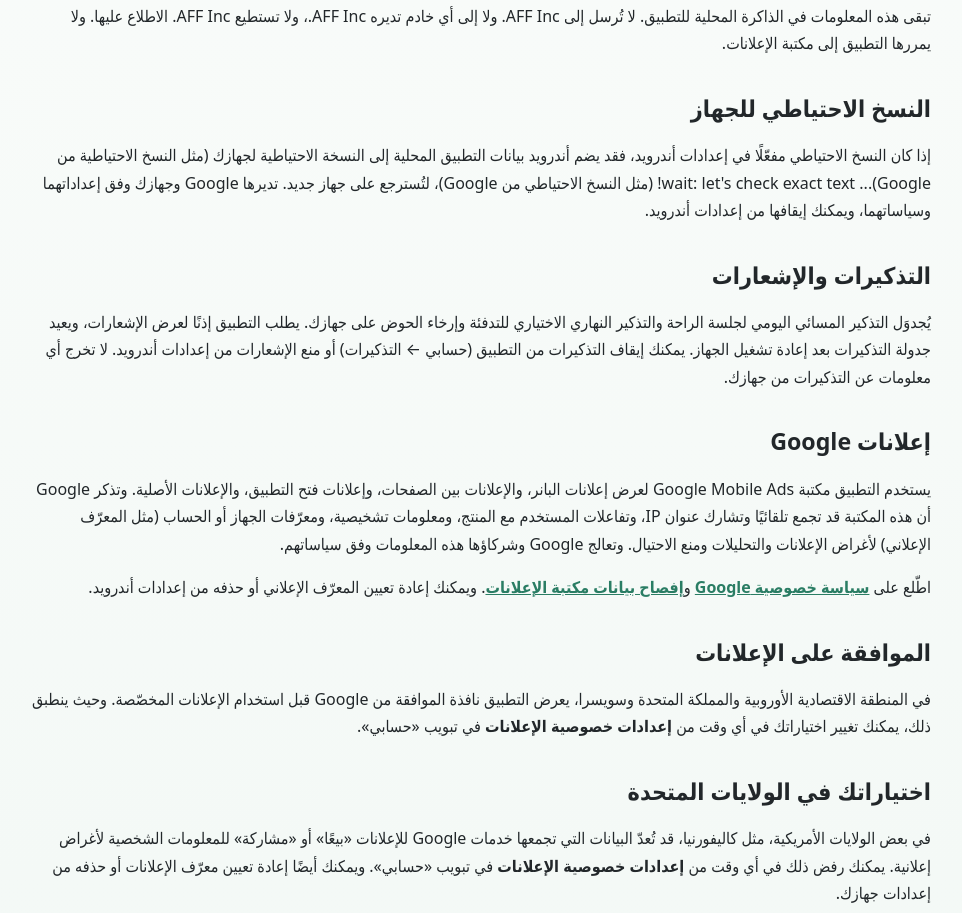
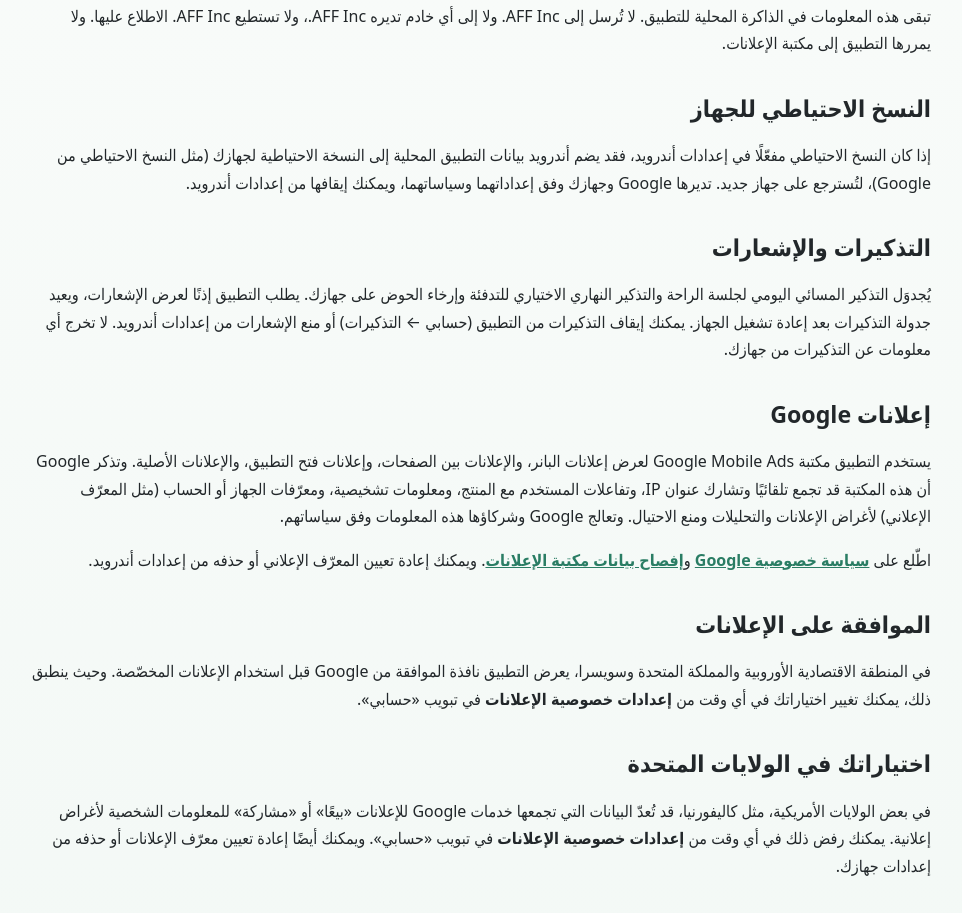
Before and after one commit to fri7at/fri7at.github.io, a plain HTML site: page period-relief-yoga/ar/index.html in a window 1280 px wide. Shown: the part 876-1789 px from the top of the page, without its empty margins (159-1121 px from the left). Drawn offline with Linux system fonts and the light colour scheme.

Commit message:
Fix device backup paragraph in period-relief-yoga/ar/index.html

```diff
--- a/period-relief-yoga/ar/index.html
+++ b/period-relief-yoga/ar/index.html
@@ -27,7 +27,7 @@
 <p>تبقى هذه المعلومات في الذاكرة المحلية للتطبيق. لا تُرسل إلى AFF Inc. ولا إلى أي خادم تديره AFF Inc.، ولا تستطيع AFF Inc. الاطلاع عليها. ولا يمررها التطبيق إلى مكتبة الإعلانات.</p>
 
 <h2>النسخ الاحتياطي للجهاز</h2>
-<p>إذا كان النسخ الاحتياطي مفعّلًا في إعدادات أندرويد، فقد يضم أندرويد بيانات التطبيق المحلية إلى النسخة الاحتياطية لجهازك (مثل النسخ الاحتياطية من Google)... wait: let's check exact text! (مثل النسخ الاحتياطي من Google)، لتُسترجع على جهاز جديد. تديرها Google وجهازك وفق إعداداتهما وسياساتهما، ويمكنك إيقافها من إعدادات أندرويد.</p>
+<p>إذا كان النسخ الاحتياطي مفعّلًا في إعدادات أندرويد، فقد يضم أندرويد بيانات التطبيق المحلية إلى النسخة الاحتياطية لجهازك (مثل النسخ الاحتياطي من Google)، لتُسترجع على جهاز جديد. تديرها Google وجهازك وفق إعداداتهما وسياساتهما، ويمكنك إيقافها من إعدادات أندرويد.</p>
 
 <h2>التذكيرات والإشعارات</h2>
 <p>يُجدوَل التذكير المسائي اليومي لجلسة الراحة والتذكير النهاري الاختياري للتدفئة وإرخاء الحوض على جهازك. يطلب التطبيق إذنًا لعرض الإشعارات، ويعيد جدولة التذكيرات بعد إعادة تشغيل الجهاز. يمكنك إيقاف التذكيرات من التطبيق (حسابي ← التذكيرات) أو منع الإشعارات من إعدادات أندرويد. لا تخرج أي معلومات عن التذكيرات من جهازك.</p>
```
